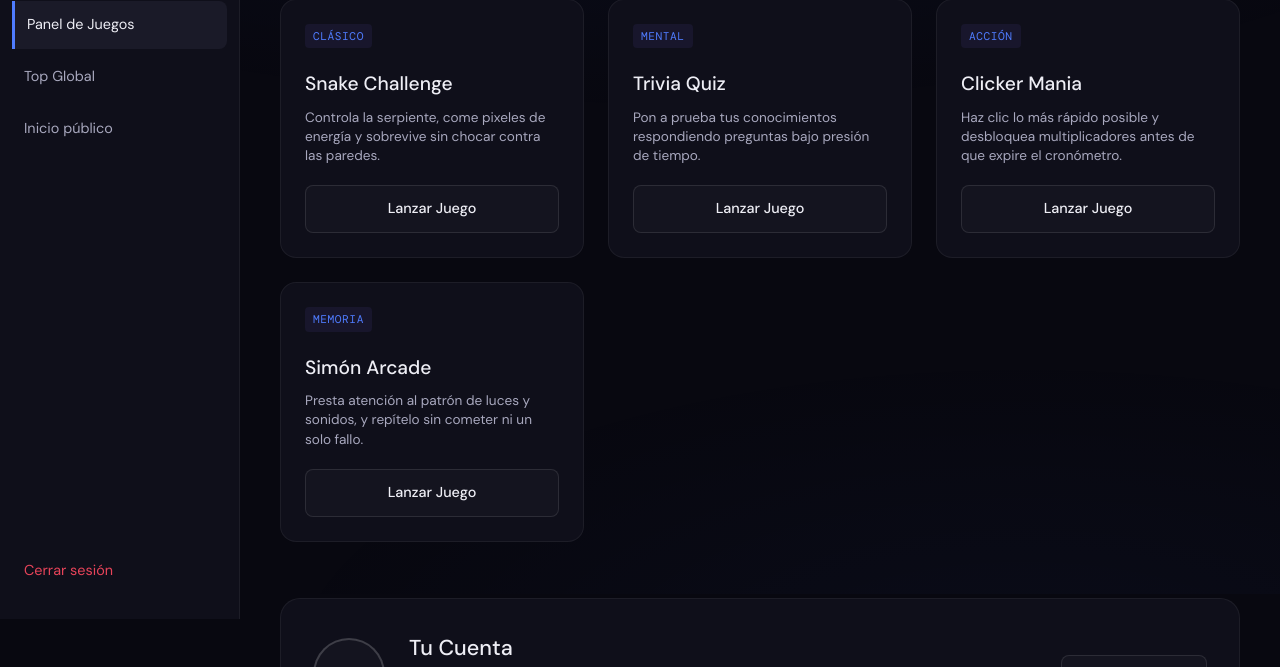
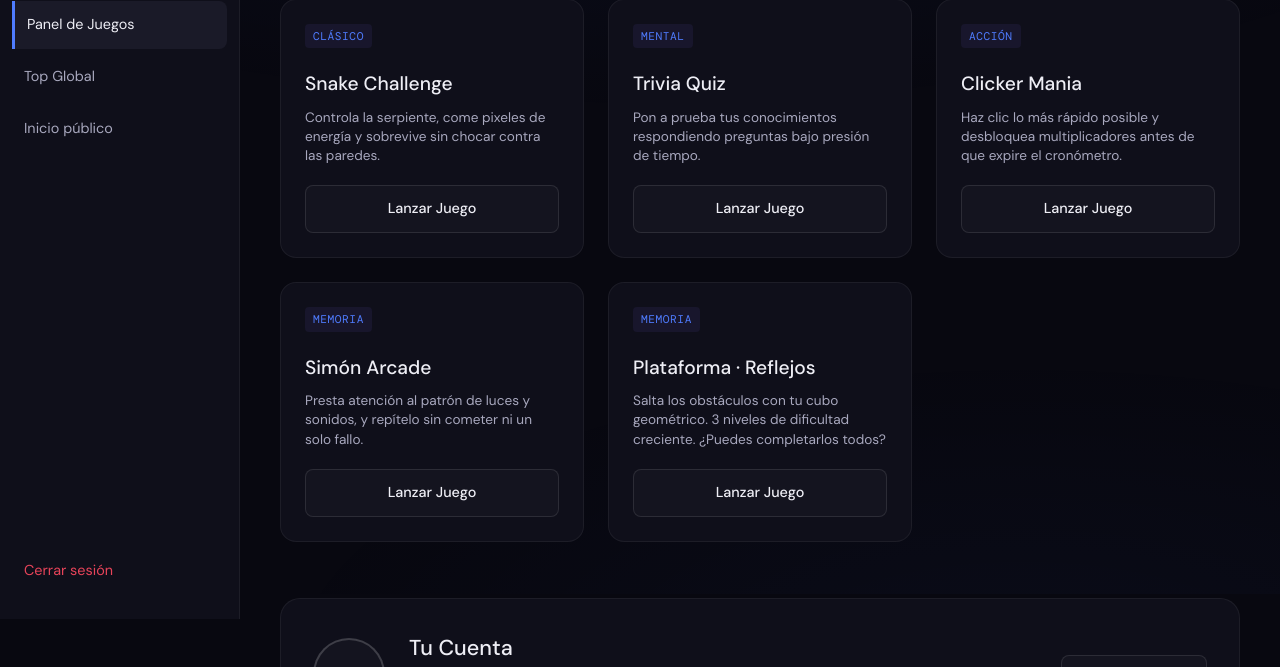
Before and after one commit to elshoto2000/VideoGames, a Flask app: template templates/dashboard.html in a window 1280 px wide. Shown: the part 206-873 px from the top of the page. Run offline with Flask 3, Linux system fonts and the light colour scheme; the template is opened without the code that fills it, so the values that code supplies are empty.

Commit message:
Update dashboard.html

```diff
--- a/templates/dashboard.html
+++ b/templates/dashboard.html
@@ -427,6 +427,15 @@
                 <a href="/juego/simon" class="btn-jugar-dash">Lanzar Juego</a>
             </div>
 
+             <div class="card-juego">
+                <div class="cj-meta"><span class="cj-badge">Memoria</span></div>
+                <div class="cj-body">
+                    <h3>Plataforma · Reflejos</h3>
+                    <p>Salta los obstáculos con tu cubo geométrico. 3 niveles de dificultad creciente. ¿Puedes completarlos todos?</p>
+                </div>
+                <a href="/juego/geo" class="btn-jugar-dash">Lanzar Juego</a>
+            </div>
+
         </div>
 
         <div class="seccion-cuenta">
```
